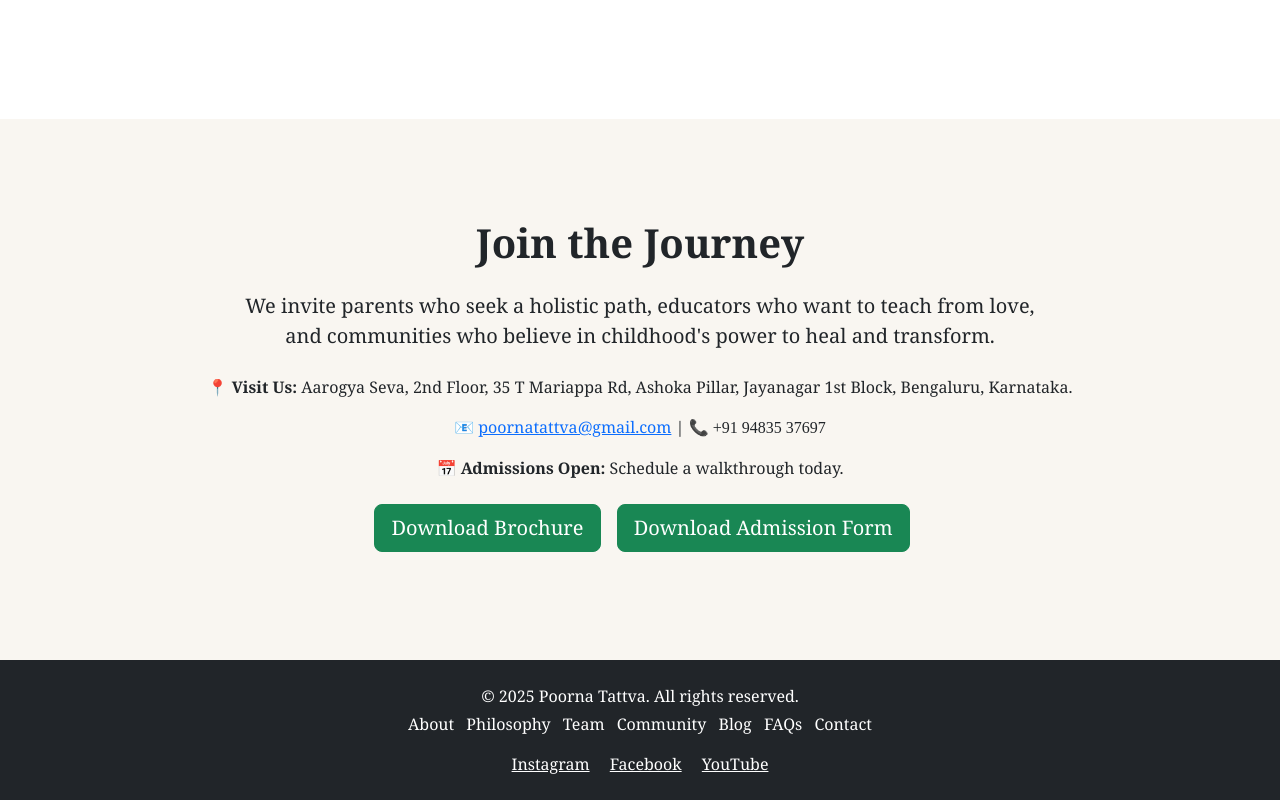
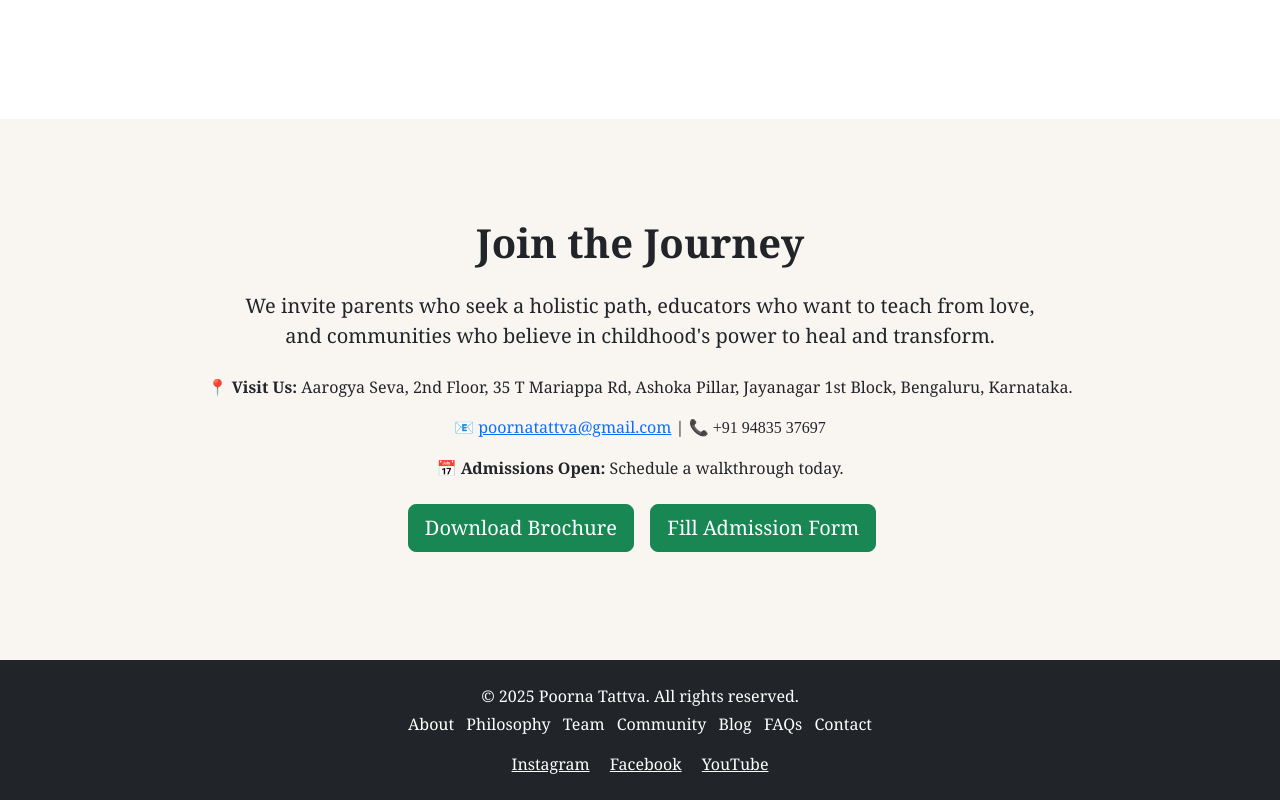
Before and after one commit to SushruthRao/webpage, a plain HTML site: page index.html in a window 1280 px wide. Shown: the part 9326-10126 px from the top of the page. Drawn offline with nearby package versions, Linux system fonts and the light colour scheme.

Commit message:
Update index.html

```diff
--- a/index.html
+++ b/index.html
@@ -692,8 +692,12 @@
       <p>📅 <strong>Admissions Open:</strong> Schedule a walkthrough today.</p>
       <a href="kids_kafe.pdf" class="btn btn-success btn-primary btn-lg m-2" download="PoornaTattva_Brochure.pdf">Download
         Brochure</a>
-      <a href="admission_form.docx" class="btn btn-success btn-primary btn-lg m-1" download="PoornaTattva_Brochure.pdf">Download
-        Admission Form</a>
+      <a href="https://docs.google.com/forms/d/e/1FAIpQLSckndm02cJZDDzf7tEKnkQFCtdaiHi1NkMSCgllLSM6l1Igtg/viewform?usp=dialog"
+   class="btn btn-success btn-primary btn-lg m-1"
+   target="_blank"
+   rel="noopener noreferrer">
+   Fill Admission Form
+</a>
 
 
     </div>
```
